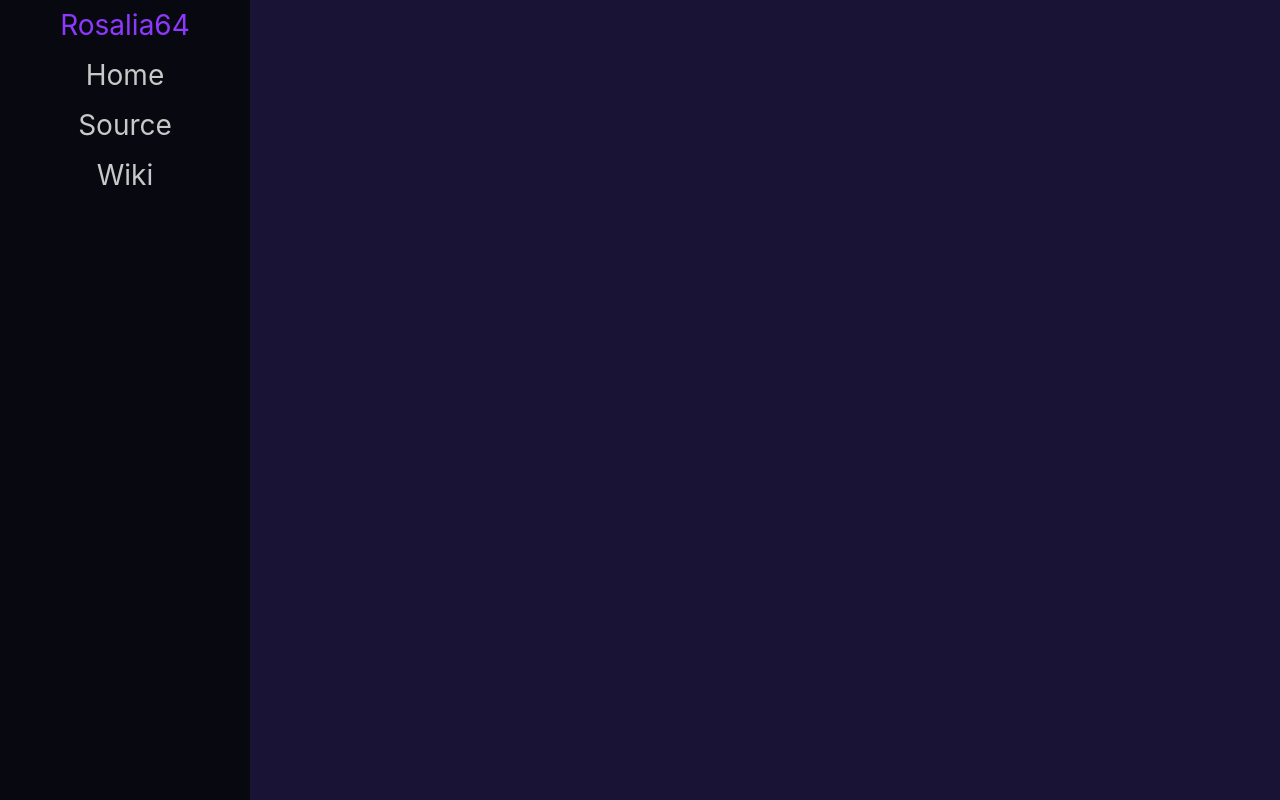
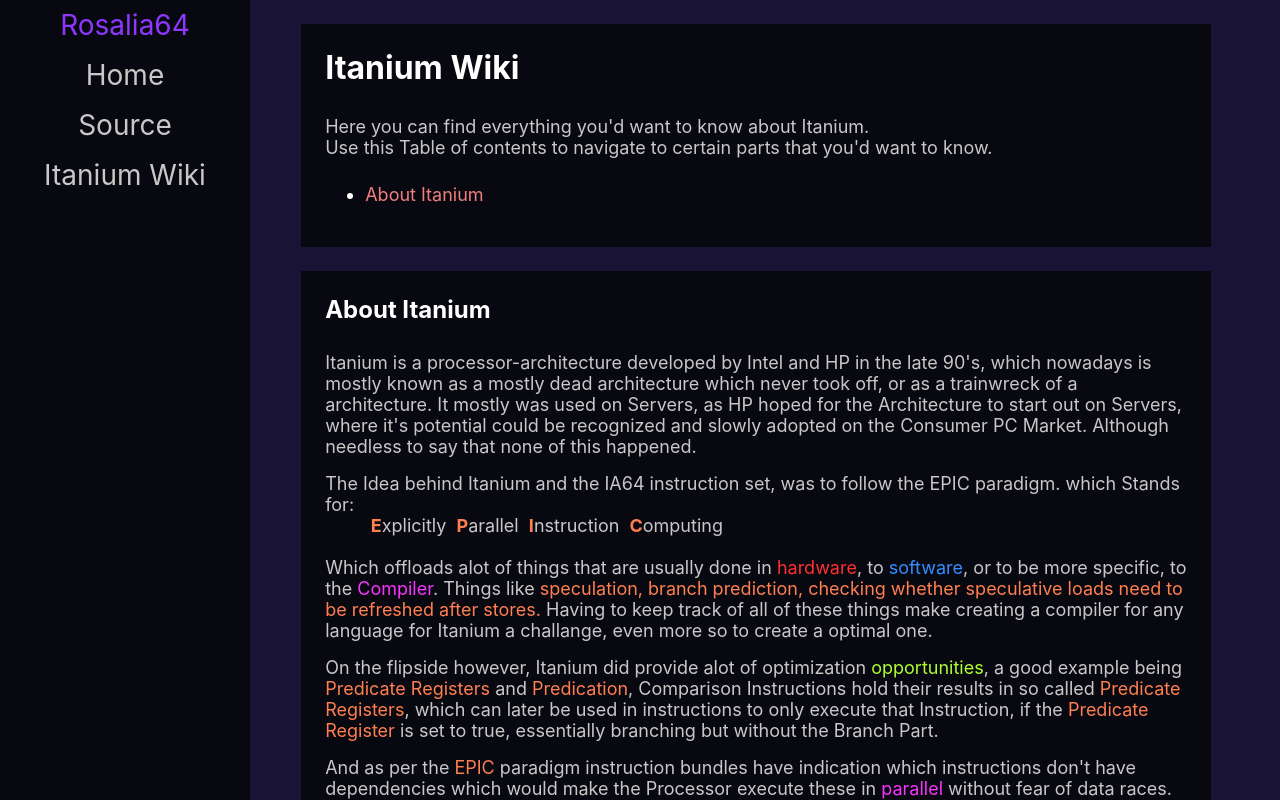
Before and after one commit to itanium64/itanium64.github.io, a React (Create React App) app: page /wiki in a window 1280 px wide. Built offline with nearby package versions, Linux system fonts and the light colour scheme.

Commit message:
Wiki page created and About Itanium written

```diff
--- a/src/App.tsx
+++ b/src/App.tsx
@@ -1,8 +1,8 @@
 import { Route, Routes } from 'react-router';
 import { BrowserRouter } from 'react-router-dom';
 import { Layout } from './Components/Layout';
-import { Navbar } from './Components/Navbar';
 import { Index } from './Components/Pages/Index';
+import { ItaniumWiki } from './Components/Pages/Wiki/ItaniumWiki';
 
 function App() {
 	return (
@@ -10,6 +10,7 @@
 			<Layout>
 				<Routes>
 					<Route index element={<Index />} />
+					<Route path='/wiki' element={<ItaniumWiki />} />
 				</Routes>
 			</Layout>
 		</BrowserRouter>
--- a/src/Components/MarkdownSection.js
+++ /dev/null
@@ -1,39 +0,0 @@
-import { ReactMarkdown } from "react-markdown/lib/react-markdown";
-import { Prism as SyntaxHighlighter } from 'react-syntax-highlighter'
-import {coldarkDark} from 'react-syntax-highlighter/dist/esm/styles/prism'
-
-function MarkdownSection(props) {
-    console.log()
-
-    return (
-        <ReactMarkdown
-            children={props.children.toString()}
-            components={{
-                code({ node, inline, className, children, ...props }) {
-                    const match = /language-(\w+)/.exec(className || '')
-
-                    console.log(match[1])
-
-                    return !inline && match ? (
-                        <SyntaxHighlighter
-                            children={String(children).replace(/\n$/, '')}
-                            language={match[1]}
-                            style={coldarkDark}
-                            PreTag="div"
-                            showLineNumbers
-                            {...props}
-                        />
-                    ) : (
-                        <code className={className} {...props}>
-                            {children}
-                        </code>
-                    )
-                }
-            }}
-        />
-    )
-}
-
-export {
-    MarkdownSection
-}
--- a/src/Components/Navbar.tsx
+++ b/src/Components/Navbar.tsx
@@ -9,7 +9,7 @@
 
                 <Link to="/">Home</Link>
                 <a href="https://github.com/itanium64">Source</a>
-                <Link to="/wiki/">Wiki</Link>
+                <Link to="/wiki/">Itanium Wiki</Link>
             </div>
         </>
     )
--- a/src/Components/Pages/Index.css
+++ b/src/Components/Pages/Index.css
@@ -14,6 +14,28 @@
 }
 
 .main-content .inner-content {
-    padding: 32px;
+    padding-left: 32px;
+    padding-top: 4px;
+}
 
+.main-content .inner-content p {
+    font-size: 18px;
 }
+
+.main-content .inner-content .head-to-wiki {
+    text-align: center;
+    text-decoration: none;
+}
+
+.main-content .inner-content .itanium {
+    color: rgb(52, 140, 255);
+}
+
+.main-content .inner-content .ski {
+    color: rgb(248, 52, 255);
+    text-decoration: none;
+}
+
+.main-content .inner-content h1, h2, h3, h4, h5 {
+    margin-top: 0;
+}
--- a/src/Components/Pages/Index.tsx
+++ b/src/Components/Pages/Index.tsx
@@ -1,28 +1,68 @@
-import { MarkdownSection } from '../MarkdownSection';
-import { SimpleCodeSection } from '../SimpleCodeSection';
+import { Link } from 'react-router-dom';
 import './Index.css';
-
-const markdown = `
-# Hello!
-
-~~~go
-func Hello() {
-    return 5;
-}
-~~~
-`;
 
 function Index() {
     return (<>
         <div className='main-content'>
             <div className='inner-content'>
-                <MarkdownSection>
-                    {markdown}
-                </MarkdownSection>
+                <h1>Rosalia64</h1>
 
-                <SimpleCodeSection>
-                    nya
-                </SimpleCodeSection>
+                <hr/>
+
+                <p>Rosalia64 is an attempt at emulating Itanium, more specifically to run IA64 compiled Windows executables.</p>
+
+                <p>
+                    This project mainly started because of my curiosity of <span className="itanium">Itanium</span>, aswell as the disappointing lack
+                    of <span className="itanium">IA64/Itanium</span> emulators currently avaiable, the only one that I found that I've also used as
+                    refrence alot during development is the '<a className="ski" href='https://github.dev/trofi/ski'>ski</a>' emulator created by HP themselves to run Linux
+                    binaries. As a secondary goal I've set myself is to document the architecture as well as I can
+                    so not everyone has to suffer through either finding information about <span className="itanium">Itanium</span>, or having to figure
+                    out what certain things in the Intel documentation actually means, which is why this exists!
+                </p>
+
+                <p>
+                    The <span className="itanium">Itanium</span> wiki is documenting everything that I (Furball) currently understand about <span className="itanium">Itanium</span>,
+                    It covers certain aspects about the <span className="itanium">Itanium</span> architecture, aswell as code examples for things like
+                    Decoding instructions and instruction formats.
+                </p>
+
+                <h2 className="head-to-wiki">
+                    <Link to="/wiki/" style={{ color: "white" }}>Head to Wiki</Link>
+                </h2>
+
+                <hr/>
+
+                <h1>Emulation Progress</h1>
+
+                <p>
+                    Rosalia64 is currently in heavy development, as you can probably notice by the seeming lack of information
+                    on the Itanium wiki, but progress is slowly being made. Currently only Executables with 0 dependencies
+                    work, and the C Runtime Library is out of the question.
+                </p>
+
+                <h2>What works:</h2>
+
+                <ul>
+                    <li>Entry point retrieval (although unsure about consistency)</li>
+                    <li>Instruction Decoding and decoding of Execution Units</li>
+                    <li>Execution of basic instructions (Moves, Loads, Stores, Basic Arithmetic)</li>
+                </ul>
+
+                <h2>What's being researched:</h2>
+
+                <ul>
+                    <li>The Register Stack Engine (RSE) (so far it's a challange to understand with 100% certainty)</li>
+                    <li>The Floating-point unit (they use 82bit Floats??)</li>
+                    <li>When does execution end?</li>
+                </ul>
+
+                <h2>What doesn't work: (and likely won't for a while)</h2>
+
+                <ul>
+                    <li>Hello, World (yes, it's far away as it will require kernel32 passthrough emulation because of Console Creation and Writing)</li>
+                    <li>Existing IA64 software utilizing Win32 and any C/C++ Runtime Libraries</li>
+                    <li>Full Windows Emulation</li>
+                </ul>
             </div>
         </div>
     </>)
--- /dev/null
+++ b/src/Components/Pages/Wiki/ItaniumWiki.css
@@ -0,0 +1,72 @@
+
+.wiki-main-content {
+	color: white;
+
+	position: fixed;
+	left: calc(250px + 4vw);
+
+	min-height: 100%;
+	width: calc(calc(100% - 300px) - calc(5.5vw));
+
+    overflow-y: scroll !important;
+
+    scrollbar-width: none;
+    -ms-overflow-style: none;
+
+    max-height: 100%;
+}
+
+.wiki-main-content::-webkit-scrollbar {
+    display: none;
+}
+
+.wiki-main-content .inner-content {
+    display: flex;
+    flex-direction: column;
+    justify-content: center;
+}
+
+.wiki-main-content .inner-content .content-item {
+    padding: 24px;
+    background-color: rgb(8, 8, 16);
+    background-clip: padding-box;
+    margin-top: 24px;
+}
+
+.wiki-main-content .inner-content p {
+    font-size: 18px;
+}
+
+.wiki-main-content .inner-content h1, h2, h3, h4, h5 {
+    margin-top: 0;
+}
+
+.wiki-main-content .inner-content .toc {
+    font-size: 18px;
+}
+
+.wiki-main-content .inner-content .toc a {
+    color: lightcoral;
+    text-decoration: none;
+    font-size: 18px;
+}
+
+.wiki-main-content .inner-content .red {
+    color: rgb(255, 48, 48);
+}
+
+.wiki-main-content .inner-content .blue {
+    color: rgb(52, 140, 255);
+}
+
+.wiki-main-content .inner-content .pink {
+    color: rgb(248, 52, 255);
+}
+
+.wiki-main-content .inner-content .coral {
+    color: coral;
+}
+
+.wiki-main-content .inner-content .green {
+    color: greenyellow;
+}
--- /dev/null
+++ b/src/Components/Pages/Wiki/ItaniumWiki.tsx
@@ -0,0 +1,69 @@
+import './ItaniumWiki.css';
+
+function ItaniumWiki() {
+    return (<>
+        <div className='wiki-main-content'>
+            <div className='inner-content'>
+                <div className='content-item'>
+                    <h1>Itanium Wiki</h1>
+
+                    <p>
+                        Here you can find everything you'd want to know about Itanium. <br/>
+                        Use this Table of contents to navigate to certain parts that you'd want to know.
+                    </p>
+
+                    <ul className='toc'>
+                        <li><a href='#about-itanium'>About Itanium</a></li>
+                    </ul>
+                </div>
+
+                <div className='content-item' id='about-itanium'>
+                    <h2>About Itanium</h2>
+
+                    <p>
+                        Itanium is a processor-architecture developed by Intel and HP in the late 90's,
+                        which nowadays is mostly known as a mostly dead architecture which never took off,
+                        or as a trainwreck of a architecture. It mostly was used on Servers, as HP hoped
+                        for the Architecture to start out on Servers, where it's potential could be recognized
+                        and slowly adopted on the Consumer PC Market. Although needless to say that none of this happened.
+                    </p>
+
+                    <p>
+                        The Idea behind Itanium and the IA64 instruction set, was to follow the EPIC paradigm.
+                        which Stands for:
+                        <br/>
+                            &nbsp;&nbsp;&nbsp;&nbsp;&nbsp;&nbsp;&nbsp;&nbsp;&nbsp;
+
+                            <b style={{ color: "coral" }}>E</b>xplicitly &nbsp;
+                            <b style={{ color: "coral" }}>P</b>arallel &nbsp;
+                            <b style={{ color: "coral" }}>I</b>nstruction &nbsp;
+                            <b style={{ color: "coral" }}>C</b>omputing &nbsp;
+                        <br/> <br/>
+
+                        Which offloads alot of things that are usually done in <span className='red'>hardware</span>, to <span className='blue'>software</span>,
+                        or to be more specific, to the <span className='pink'>Compiler</span>. Things like <span className='coral'>speculation, branch prediction,
+                        checking whether speculative loads need to be refreshed after stores.</span> Having to keep track
+                        of all of these things make creating a compiler for any language for Itanium a challange,
+                        even more so to create a optimal one.
+                    </p>
+
+                    <p>
+                        On the flipside however, Itanium did provide alot of optimization <span className='green'>opportunities</span>, a good example
+                        being <span className='coral'>Predicate Registers</span> and <span className='coral'>Predication</span>, Comparison Instructions hold their results in so called
+                        <span className='coral'> Predicate Registers</span>, which can later be used in instructions to only execute that Instruction, if the
+                        <span className='coral'> Predicate Register</span> is set to true, essentially branching but without the Branch Part.
+                    </p>
+
+                    <p>
+                        And as per the <span className='coral'>EPIC</span> paradigm instruction bundles have indication which instructions don't have dependencies
+                        which would make the Processor execute these in <span className='pink'>parallel</span> without fear of data races.
+                    </p>
+                </div>
+            </div>
+        </div>
+    </>)
+}
+
+export {
+    ItaniumWiki
+}
```
